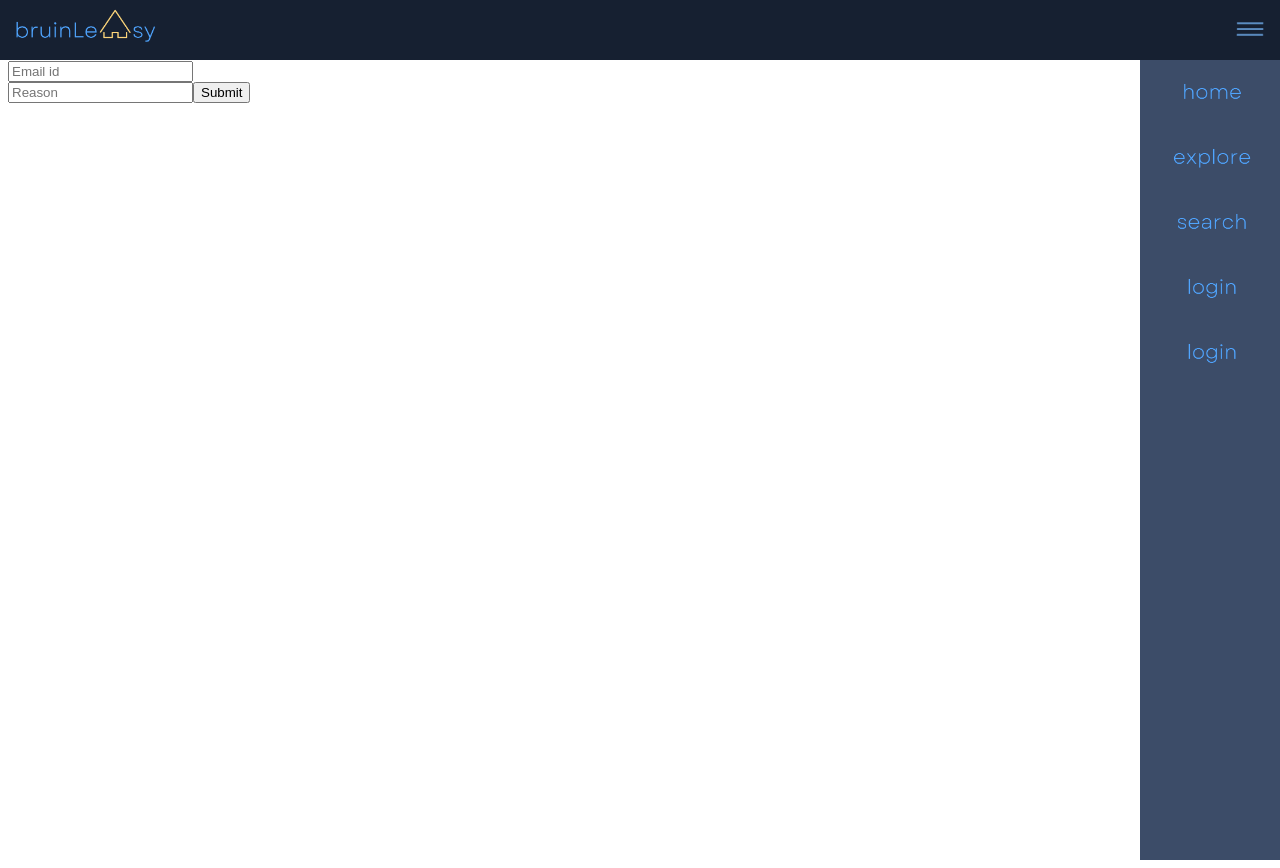
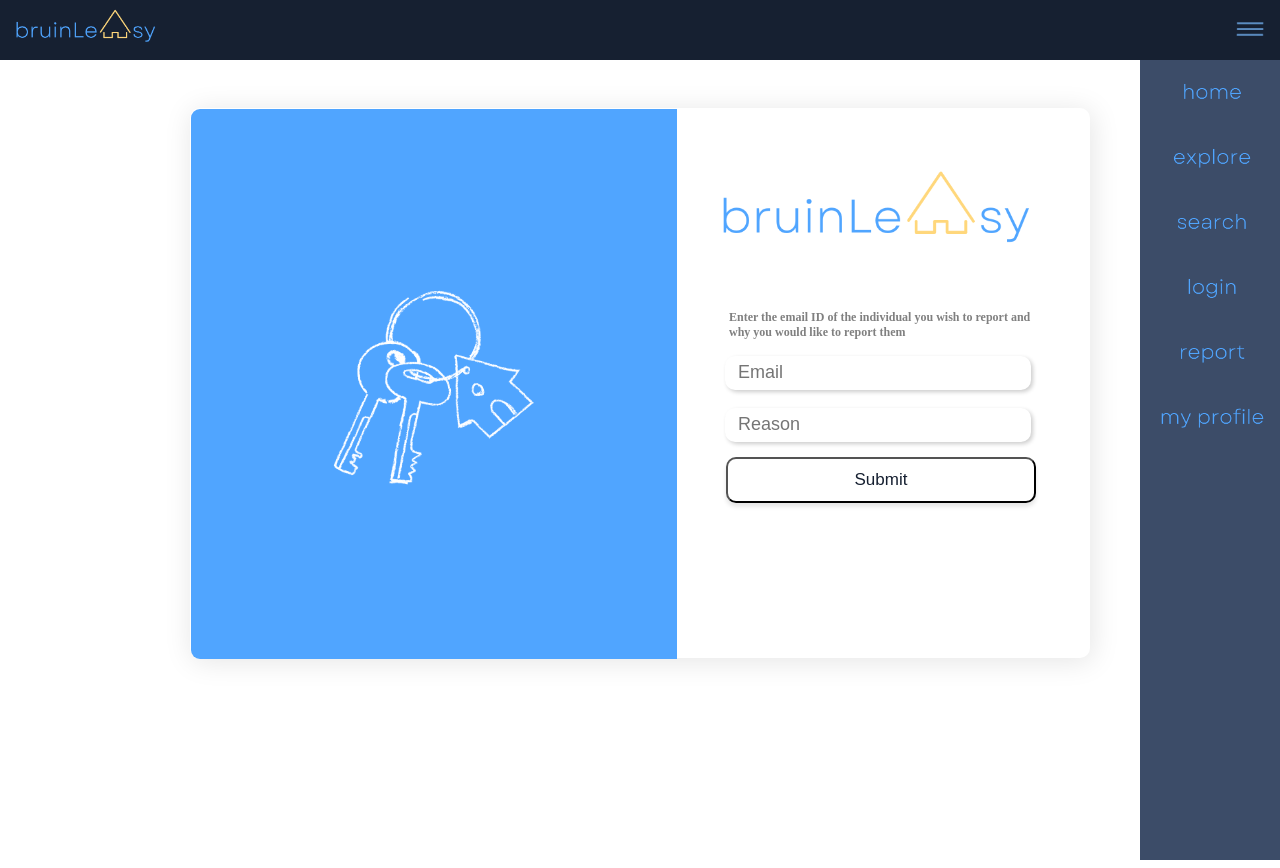
Before and after one commit to maxinewu5/bruinleasy, a React (Create React App) app in the folder client/: page /ReportUser in a window 1280 px wide. Both pictures are taken after a click on the element 1250 px from the left and 31 px from the top of the page. Built offline with nearby package versions, Linux system fonts and the light colour scheme.

Commit message:
Style Report page
Used styles from login page to style report page which should look similar. Added myprofile section to the navbar.

```diff
--- a/client/src/components/Login.css
+++ b/client/src/components/Login.css
@@ -205,3 +205,16 @@
       transform: rotate(360deg);
     }
   }
+
+
+  /*for report page*/
+  .report_text {
+    display: flex;
+    flex-direction: column;
+    position: relative;
+    left: 89px;
+    bottom: 370px;
+    font-size: 12px;
+    color: gray;
+    max-width: 310px;
+  }
--- a/client/src/components/Navbar.jsx
+++ b/client/src/components/Navbar.jsx
@@ -63,8 +63,14 @@ function Navbar() {
                         </li>
                         <li className='nav-item'>
                             <Link to='/ReportUser' className='nav-links' onClick={closeMobileMenu}>
-                                {click ? <img class='navbar-icons' src={process.env.PUBLIC_URL + './images/login.png'} alt = "Report User" />
-                                : <img class='display-none' src={process.env.PUBLIC_URL + './images/login.png'} alt = "Report User" />}
+                                {click ? <img class='navbar-icons' src={process.env.PUBLIC_URL + './images/report.png'} alt = "Report User" />
+                                : <img class='display-none' src={process.env.PUBLIC_URL + './images/report.png'} alt = "Report User" />}
+                            </Link>
+                        </li>
+                        <li className='nav-item'>
+                            <Link to='/User' className='nav-links' onClick={closeMobileMenu}>
+                                {click ? <img class='navbar-icons' src={process.env.PUBLIC_URL + './images/myprofile.png'} alt = "My Profile" />
+                                : <img class='display-none' src={process.env.PUBLIC_URL + './images/myprofile.png'} alt = "My Profile" />}
                             </Link>
                         </li>
                     </ul>
--- a/client/src/components/pages/ReportAUser.jsx
+++ b/client/src/components/pages/ReportAUser.jsx
@@ -1,6 +1,7 @@
 import React, { useState } from "react";
 import {getFirestore, collection, doc, getDoc, updateDoc, arrayUnion} from "firebase/firestore"
 import { useNavigate } from 'react-router-dom';
+import '../Login.css';
 
 const ReportUser =() =>
 {
@@ -60,13 +61,25 @@ const ReportUser =() =>
 
     return (
         <React.Fragment>
-            <form onSubmit={submit}>
-                <h4>Enter the email ID of the individual you wish to report and why you would like to report them</h4>
-                <input type="email" placeholder="Email id" onChange={(event) => { setEmailID(event.target.value) }} value={EmailID} />
+            <div className='login_page'>
+                <div className='login_container'>
+                    <img className='login_house_logo' src={process.env.PUBLIC_URL + './images/login-key.png'} alt = "Login-House" />
+                    {/*For a form element, hitting enter on either input field will result in form submission. Classname defined for future css styling.*/}
+                    {/* <img src= {process.env.PUBLIC_URL + './images/logo.png'} alt = "BruinLeasy logo"/> */}
+                    <div className='login_submission'>
+                        <form classname = "login_form" onSubmit={submit}>
+                            <img class='login_logo_pic' src={process.env.PUBLIC_URL + './images/logo.png'} alt = "Logo" />
+                            <h4 className='report_text'>Enter the email ID of the individual you wish to report and why you would like to report them</h4>
+                            <input className='login_box' placeholder="Email" onChange={(event) => { setEmailID(event.target.value) }} value={EmailID} />
                             <br />
-                <input type="text" placeholder="Reason" onChange={(event) => { setReason(event.target.value) }} value={Reason} />
-                <button>Submit</button>
+                            <input className='login_box' placeholder="Reason" onChange={(event) => { setReason(event.target.value) }} value={Reason} />
+                            <div className='submit'>
+                                <button className='btn--outline--medium'>Submit</button>
+                            </div>
                         </form>
+                    </div>
+                </div>
+            </div>
         </React.Fragment>
     );
 
```
Also changed, not shown: client/public/images/myprofile.png (added). Lines whose indentation alone changed are shown as unchanged.
